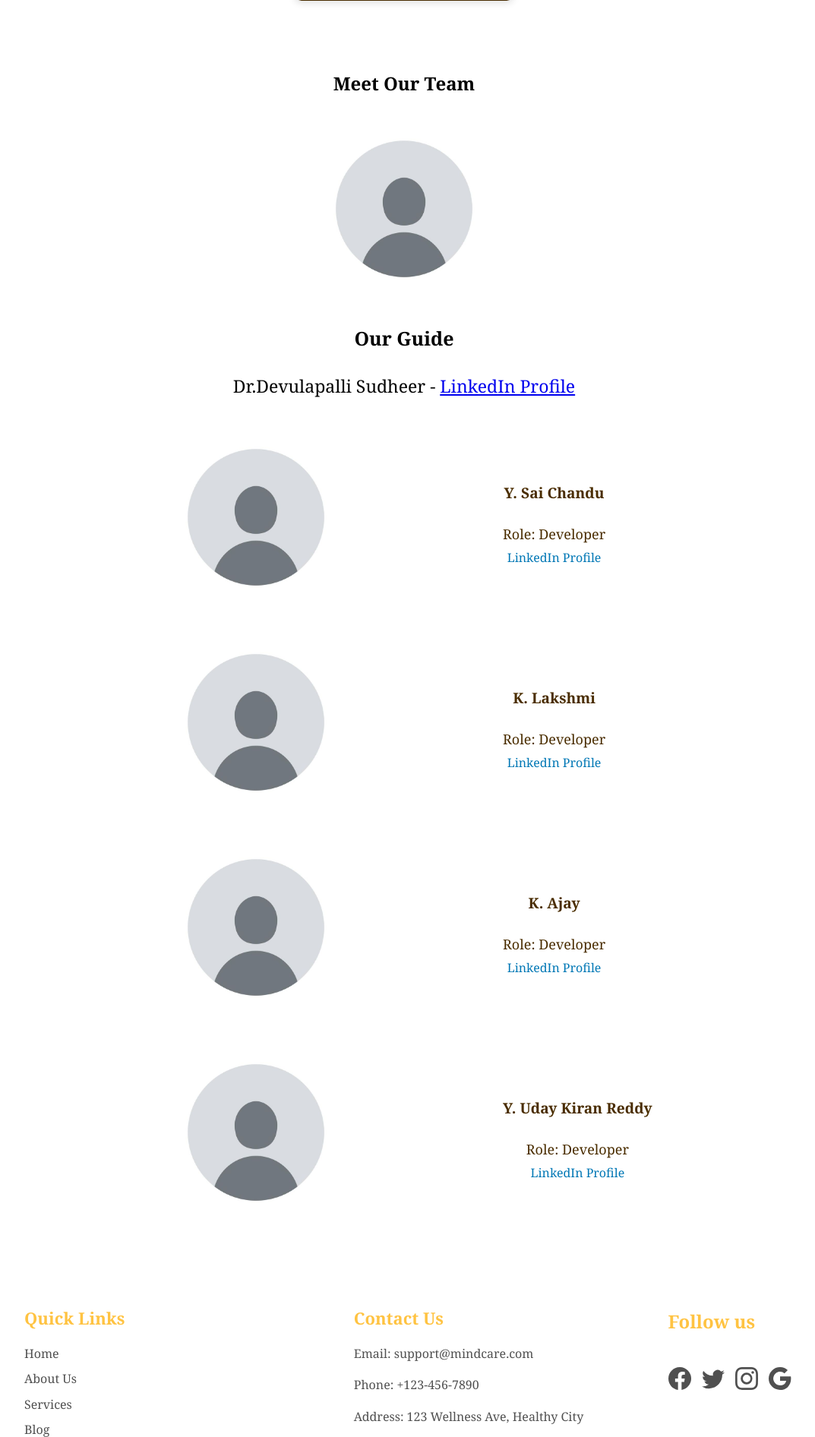
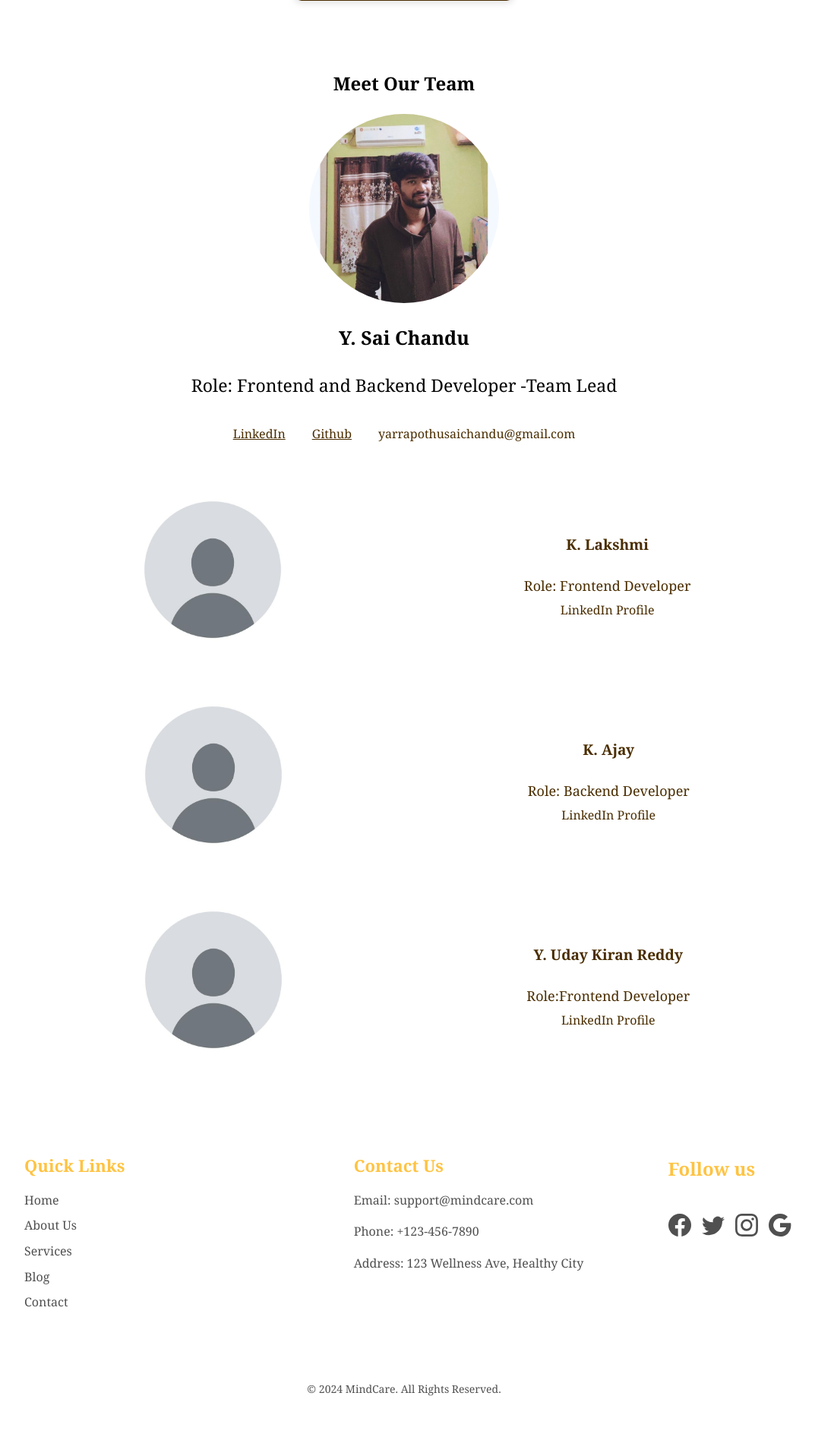
Before and after one commit to YSChandu/MindCare-AI-Driven-Mental-Health-Wellness-Platform, a Django app: page /aboutus/ in a window 1280 px wide. Shown: the part 3077-4969 px from the top of the page at 76% size, without its empty margins (108-1181 px from the left). After the commit the page ends 4915 px from the top, so only its background shows below. Run offline with Django 4.2, Linux system fonts and the light colour scheme.

Commit message:
made changes

```diff
--- a/static/about.css
+++ b/static/about.css
@@ -102,21 +102,36 @@ h1 {
     text-align: center;
   }
 
-  .guide-member {
+  .team-lead {
     text-align: center;
     margin-bottom: 30px;
   }
-  .guide-member h3 {
+
+  .lead-details a{
+    color: #4a2d00;
+    padding: 10px;
+  }
+
+  .lead-details{
+    display: flex;
+    flex-direction: row;
+    justify-content:center;
+    gap:15px;
+    align-items: center;
+    width:100%;
+  }
+
+  .team-lead h3 {
     font-size: 25px;
   }
-  .guide-member p {
+
+  .team-lead p {
     font-size: 23px;
     text-decoration: solid;
   }
 
-  .guide-pic {
+  .team-lead-pic {
     width: 250px;
-    height: 250px;
     border-radius: 50%;
     display: block;
     margin: 0 auto 10px auto;
@@ -126,20 +141,17 @@ h1 {
     display: flex;
     flex-direction: column;
     gap: 20px;
-
   }
 
   .member {
     display: flex;
-    flex-direction: row;
     align-items: center;
-    gap: 200px;
+    justify-content: space-around;
   }
 
   .profile-pic {
     width: 250px;
-    height: 250px;
-    padding-left: 200px;
+    border-radius: 50%;
   }
 
   .details {
@@ -159,7 +171,7 @@ h1 {
   }
 
   .member a {
-    color: #0077b5;  /* LinkedIn blue */
+    color: #4a2d00;  /* LinkedIn blue */
     text-decoration: none;
   }
 
--- a/templates/about.html
+++ b/templates/about.html
@@ -53,27 +53,26 @@
 
 <section class="team">
     <h2>Meet Our Team</h2>
-    <div class="guide-member">
-      <img src="{% static 'm.jpg/profile.jpg' %}" alt="Guide Name" class="guide-pic">
-      <h3>Our Guide</h3>
-      <p>Dr.Devulapalli Sudheer - <a href="https://www.linkedin.com/in/" target="_blank">LinkedIn Profile</a></p>
+    <div class="team-lead">
+      <div>
+          <img src="{% static 'm.jpg/profile2.jpg' %}" alt="Guide Name" class="team-lead-pic">
+      </div>
+      <div>
+          <h3>Y. Sai Chandu </h3>
+          <p>Role: Frontend and Backend Developer -Team Lead </p>
+      </div>
+      <div class="lead-details">
+          <a href = "https://www.linkedin.com/in/yarrapothu-sai-chandu-ab45b4244/" target = "blank" class = "linkedin-link"> LinkedIn</a>
+          <a href = "https://github.com/YSChandu" target = "blank" class = "linkedin-link">Github</a>
+          <a>yarrapothusaichandu@gmail.com</a>
+      </div>
     </div>
     <div class="team-members">
-      <div class="member">
-        <img src="{% static 'm.jpg/profile.jpg' %}" alt="Y. Sai Chandu" class="profile-pic">
-        <div class="details">
-          <h3>Y. Sai Chandu</h3>
-          <p>Role: Developer</p>
-          <a href = "https://www.linkedin.com/in/yarrapothu-sai-chandu-ab45b4244/" target = "blank" class = "linkedin-link"> LinkedIn Profile</a>
-
-        </div>
-      </div>
-
       <div class="member">
         <img src="{% static 'm.jpg/profile.jpg' %}" alt="K. Lakshmi" class="profile-pic">
         <div class="details">
           <h3>K. Lakshmi</h3>
-          <p>Role: Developer</p>
+          <p>Role: Frontend Developer</p>
           <a href = "https://www.linkedin.com/in/yarrapothu-sai-chandu-ab45b4244/" target = "blank" class = "linkedin-link"> LinkedIn Profile</a>
         </div>
       </div>
@@ -82,7 +81,7 @@
         <img src="{% static 'm.jpg/profile.jpg' %}" alt="K. Ajay" class="profile-pic">
         <div class="details">
           <h3>K. Ajay</h3>
-          <p>Role: Developer</p>
+          <p>Role: Backend Developer</p>
           <a href = "https://www.linkedin.com/in/yarrapothu-sai-chandu-ab45b4244/" target = "blank" class = "linkedin-link"> LinkedIn Profile</a>
         </div>
       </div>
@@ -91,7 +90,7 @@
         <img src="{% static 'm.jpg/profile.jpg' %}" alt="Y. Uday Kiran Reddy" class="profile-pic">
         <div class="details">
           <h3>Y. Uday Kiran Reddy</h3>
-          <p>Role: Developer</p>
+          <p>Role:Frontend Developer</p>
           <a href = "https://www.linkedin.com/in/yarrapothu-sai-chandu-ab45b4244/" target = "blank" class = "linkedin-link"> LinkedIn Profile</a>
         </div>
       </div>
```
Also changed, not shown: static/home.css (+69 -8 lines), templates/home.html (+15 -0 lines), static/m.jpg/profile1.jpg (added), static/m.jpg/profile2.jpg (added).
